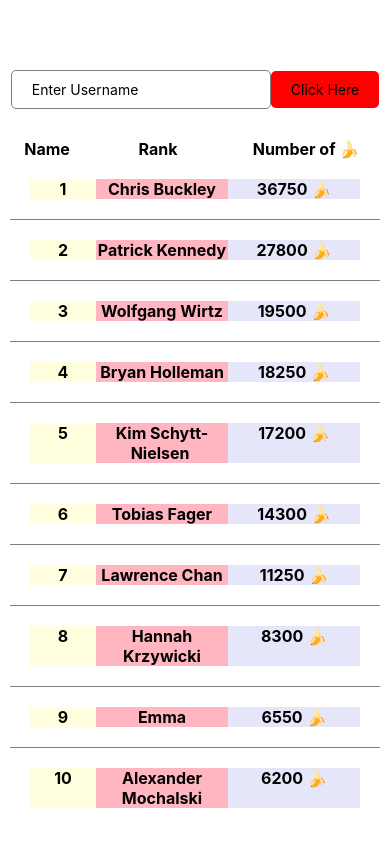
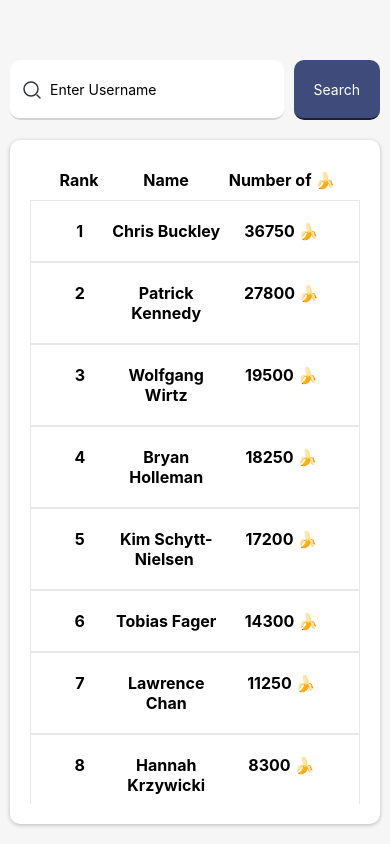
Before and after one commit to pichjinnapat/BananaRankingApp, a React Native app: screen / in a window 390 px wide. Built offline with nearby package versions, Linux system fonts and the light colour scheme.

Commit message:
chore: improve styles

```diff
--- a/App.tsx
+++ b/App.tsx
@@ -5,8 +5,6 @@ import SearchBar from './components/SearchBar';
 import UserList from './components/UserList';
 import { useDispatch } from './utils/hooks/useDispatch';
 import { StyleSheet, View } from 'react-native';
-import { AppState, User } from './store/types';
-import { useSelector } from 'react-redux';
 
 const App = () => {
   const [searchedUsername, setSearchedUsername] = useState('');
@@ -68,6 +66,7 @@ const styles = StyleSheet.create({
     paddingBottom: 20,
     paddingHorizontal: 10,
     width: '100%',
+    backgroundColor: '#F6F6F6',
   },
 });
 
--- /dev/null
+++ b/assets/icons/SearchIcon.tsx
@@ -0,0 +1,15 @@
+const SearchIcon = (props: React.SVGProps<SVGSVGElement>) => (
+  <svg
+    width='24'
+    height='24'
+    viewBox='0 0 24 24'
+    fill='none'
+    xmlns='http://www.w3.org/2000/svg'
+    {...props}
+  >
+    <circle cx='11' cy='11' r='7' stroke='#33363F' strokeWidth='1.5' />
+    <path d='M20 20L17 17' stroke='#33363F' strokeWidth='1.5' strokeLinecap='round' />
+  </svg>
+);
+
+export default SearchIcon;
--- a/components/SearchBar.tsx
+++ b/components/SearchBar.tsx
@@ -1,39 +1,38 @@
-import { useState } from 'react';
-import { View, StyleSheet, Text } from 'react-native';
+import { useRef, useState } from 'react';
+import { View, Text } from 'react-native';
 import StyledTextInput from './StyledTextInput';
 import StyledButton from './StyledButton';
+import styled from 'styled-components/native';
 
 const SearchBar = ({ onSearch }: { onSearch: (username: string) => void }) => {
   const [username, setUsername] = useState('');
 
   return (
-    <View style={styles.container}>
+    <Container>
       <StyledTextInput
         onChangeText={setUsername}
         value={username}
         placeholder='Enter Username'
       />
       <StyledButton onPress={() => onSearch(username)}>
-        <Text>Click Here</Text>
+        <StyledText>Search</StyledText>
       </StyledButton>
-    </View>
+    </Container>
   );
 };
 
-const styles = StyleSheet.create({
-  container: {
-    flexDirection: 'row',
-    justifyContent: 'center',
-    alignItems: 'center',
-    padding: 10,
-  },
-  input: {
-    flex: 1,
-    marginRight: 10,
-    borderWidth: 1,
-    padding: 8,
-    borderColor: 'gray',
-  },
-});
+const Container = styled(View)`
+  width: 100%;
+  column-gap: 10px;
+  flex-direction: row;
+  justify-content: center;
+  align-items: center;
+  margin-bottom: 20px;
+`;
+
+const StyledText = styled(Text)`
+  color: #fff;
+  text-align: center;
+`;
 
 export default SearchBar;
--- a/components/StyledButton.tsx
+++ b/components/StyledButton.tsx
@@ -4,9 +4,13 @@ import styled from 'styled-components/native';
 type StyledButtonProps = PressableProps;
 
 const StyledComponent = styled(Pressable)`
-  background-color: red;
+  height: 60px;
+  background-color: #3e4b7b;
   padding: 10px 20px;
-  border-radius: 5px;
+  border-radius: 10px;
+  border-bottom-width: 2px;
+  border-bottom-color: #1b2134;
+  justify-content: center;
 `;
 
 const StyledButton = (props: StyledButtonProps) => {
--- a/components/StyledTextInput.tsx
+++ b/components/StyledTextInput.tsx
@@ -1,19 +1,34 @@
 import { FC } from 'react';
-import { TextInput, TextInputProps } from 'react-native';
+import { TextInput, View, TextInputProps } from 'react-native';
 import styled from 'styled-components/native';
+import SearchIcon from '../assets/icons/SearchIcon';
 
 type StyledTextInputProps = TextInputProps;
 
+const Container = styled(View)`
+  position: relative;
+  display: flex;
+  flex: 1;
+`;
+
 const StyledInput = styled(TextInput)`
-  border-width: 1px;
-  padding: 8px;
-  border-color: gray;
-  border-radius: 5px;
-  padding: 10px 20px;
+  width: 100%;
+  height: 60px;
+  border-radius: 10px;
+  background: #fff;
+  padding: 10px 20px 10px 40px;
+  border-bottom-width: 2px;
+  border-bottom-color: #d1d3d4;
+  font-size: 14px;
 `;
 
 const StyledTextInput = (props: StyledTextInputProps) => {
-  return <StyledInput {...props} />;
+  return (
+    <Container>
+      <SearchIcon style={{ position: 'absolute', top: 18, left: 10 }} />
+      <StyledInput {...props} />
+    </Container>
+  );
 };
 
 export default StyledTextInput;
--- a/components/UserList.tsx
+++ /dev/null
@@ -1,109 +0,0 @@
-import { FC, useEffect } from 'react';
-import { View, Text, FlatList, StyleSheet, Alert } from 'react-native';
-import { useSelector } from 'react-redux';
-import { RootState } from '../store';
-import { User } from '../store/types';
-
-interface UserItemProps {
-  user: User;
-  highlight: boolean;
-  index: number;
-}
-
-const UserItem: React.FC<UserItemProps> = ({ user, highlight, index }) => (
-  <View style={highlight ? styles.itemHighlight : styles.item}>
-    <View style={{ width: '20%', backgroundColor: 'lightyellow' }}>
-      <Text style={{ fontSize: 16, fontWeight: 'bold', textAlign: 'center' }}>
-        {user.index ?? index + 1}
-      </Text>
-    </View>
-    <View style={{ width: '40%', backgroundColor: 'lightpink' }}>
-      <Text style={{ fontSize: 16, fontWeight: 'bold', textAlign: 'center' }}>
-        {user.name}
-      </Text>
-    </View>
-    <View style={{ width: '40%', backgroundColor: 'lavender' }}>
-      <Text style={{ fontSize: 16, fontWeight: 'bold', textAlign: 'center' }}>
-        {user.bananas} 🍌
-      </Text>
-    </View>
-  </View>
-);
-
-const UserList: FC<{ searchedUsername: string }> = ({ searchedUsername }) => {
-  const users = useSelector((state: RootState) => state.listUsers);
-
-  useEffect(() => {
-    if (searchedUsername && !users.find((u) => u.name === searchedUsername)) {
-      Alert.alert(
-        'Error',
-        'This user name does not exist! Please specify an existing user name!',
-      );
-    }
-  }, [searchedUsername, users]);
-
-  const renderItem = ({ item, index }: { item: User; index: number }) => (
-    <UserItem user={item} highlight={item.name === searchedUsername} index={index} />
-  );
-
-  return (
-    <View style={styles.container}>
-      {users.size === 0 ? (
-        <Text>No users to display</Text>
-      ) : (
-        <>
-          <View style={{ flexDirection: 'row' }}>
-            <View style={{ width: '20%' }}>
-              <Text style={{ fontSize: 16, fontWeight: 'bold', textAlign: 'center' }}>
-                Name
-              </Text>
-            </View>
-            <View style={{ width: '40%' }}>
-              <Text style={{ fontSize: 16, fontWeight: 'bold', textAlign: 'center' }}>
-                Rank
-              </Text>
-            </View>
-            <View style={{ width: '40%' }}>
-              <Text style={{ fontSize: 16, fontWeight: 'bold', textAlign: 'center' }}>
-                Number of 🍌
-              </Text>
-            </View>
-          </View>
-
-          <FlatList
-            data={[...users]}
-            renderItem={renderItem}
-            keyExtractor={(item) => `${item.uid}`}
-          />
-        </>
-      )}
-    </View>
-  );
-};
-
-const styles = StyleSheet.create({
-  container: {
-    flex: 1,
-    width: '100%',
-    marginTop: 20,
-  },
-  item: {
-    backgroundColor: 'white',
-    padding: 20,
-    borderBottomWidth: 1,
-    borderBottomColor: 'gray',
-    flexDirection: 'row',
-  },
-  itemHighlight: {
-    backgroundColor: 'yellow',
-    padding: 20,
-    borderBottomWidth: 1,
-    borderBottomColor: 'gray',
-    flexDirection: 'row',
-  },
-  text: {
-    fontSize: 18,
-  },
-});
-
-export default UserList;
--- /dev/null
+++ b/components/UserList/UserItem.tsx
@@ -0,0 +1,68 @@
+import { View, Text } from 'react-native';
+import { User } from '../../store/types';
+import styled from 'styled-components/native';
+import { ReactNode } from 'react';
+
+type UserItemProps = {
+  user: User;
+  highlight: boolean;
+  index: number;
+};
+
+const UserItemContainer = ({
+  highlight,
+  children,
+}: {
+  highlight: boolean;
+  children: ReactNode;
+}) => {
+  return highlight ? (
+    <StyledHighlightUserItem>{children}</StyledHighlightUserItem>
+  ) : (
+    <StyledUserItem>{children}</StyledUserItem>
+  );
+};
+
+const UserItem: React.FC<UserItemProps> = ({ user, highlight, index }) => (
+  <UserItemContainer highlight={highlight}>
+    <View style={{ width: '20%' }}>
+      <StyledText style={{ color: highlight ? 'white' : 'black' }}>
+        {user.index ?? index + 1}
+      </StyledText>
+    </View>
+    <View style={{ width: '40%' }}>
+      <StyledText style={{ color: highlight ? 'white' : 'black' }}>
+        {user.name}
+      </StyledText>
+    </View>
+    <View style={{ width: '40%' }}>
+      <StyledText style={{ color: highlight ? 'white' : 'black' }}>
+        {user.bananas} 🍌
+      </StyledText>
+    </View>
+  </UserItemContainer>
+);
+
+const StyledText = styled(Text)`
+  font-size: 16;
+  font-weight: bold;
+  text-align: center;
+`;
+
+const StyledUserItem = styled(View)`
+  padding: 20px;
+  border-width: 1;
+  border-color: #e8e8e8;
+  flex-direction: row;
+  background-color: white;
+`;
+
+const StyledHighlightUserItem = styled(View)`
+  padding: 20px;
+  border-width: 1;
+  border-color: #e8e8e8;
+  flex-direction: row;
+  background-color: #3e4b7b;
+`;
+
+export default UserItem;
--- /dev/null
+++ b/components/UserList/index.tsx
@@ -0,0 +1,79 @@
+import { FC, useEffect } from 'react';
+import { View, Text, FlatList, Alert } from 'react-native';
+import { useSelector } from 'react-redux';
+import styled from 'styled-components/native';
+import { User } from '../../store/types';
+import UserItem from './UserItem';
+import { RootState } from '../../store';
+
+const UserList: FC<{ searchedUsername: string }> = ({ searchedUsername }) => {
+  const users = useSelector((state: RootState) => state.listUsers);
+
+  useEffect(() => {
+    if (searchedUsername && !users.find((u) => u.name === searchedUsername)) {
+      Alert.alert(
+        'Error',
+        'This user name does not exist! Please specify an existing user name!',
+      );
+    }
+  }, [searchedUsername, users]);
+
+  const renderItem = ({ item, index }: { item: User; index: number }) => (
+    <UserItem
+      user={item}
+      highlight={item.name.toLowerCase() === searchedUsername.toLowerCase()}
+      index={index}
+    />
+  );
+
+  return (
+    <Container>
+      {users.size === 0 ? (
+        <Text>No users to display</Text>
+      ) : (
+        <>
+          <HeaderContainer>
+            <View style={{ width: '20%' }}>
+              <Text style={{ fontSize: 16, fontWeight: 'bold', textAlign: 'center' }}>
+                Rank
+              </Text>
+            </View>
+            <View style={{ width: '40%' }}>
+              <Text style={{ fontSize: 16, fontWeight: 'bold', textAlign: 'center' }}>
+                Name
+              </Text>
+            </View>
+            <View style={{ width: '40%' }}>
+              <Text style={{ fontSize: 16, fontWeight: 'bold', textAlign: 'center' }}>
+                Number of 🍌
+              </Text>
+            </View>
+          </HeaderContainer>
+
+          <FlatList
+            data={[...users]}
+            renderItem={renderItem}
+            keyExtractor={(item) => `${item.uid}`}
+          />
+        </>
+      )}
+    </Container>
+  );
+};
+
+const Container = styled(View)`
+  padding: 20px;
+  background-color: white;
+  width: 100%;
+  flex: 1;
+  border-radius: 10px;
+  box-shadow: 0px 1px 4px rgba(0, 0, 0, 0.25);
+`;
+
+const HeaderContainer = styled(View)`
+  width: 100%;
+  flex-direction: row;
+  padding: 10px 20px;
+`;
+
+export default UserList;
```
